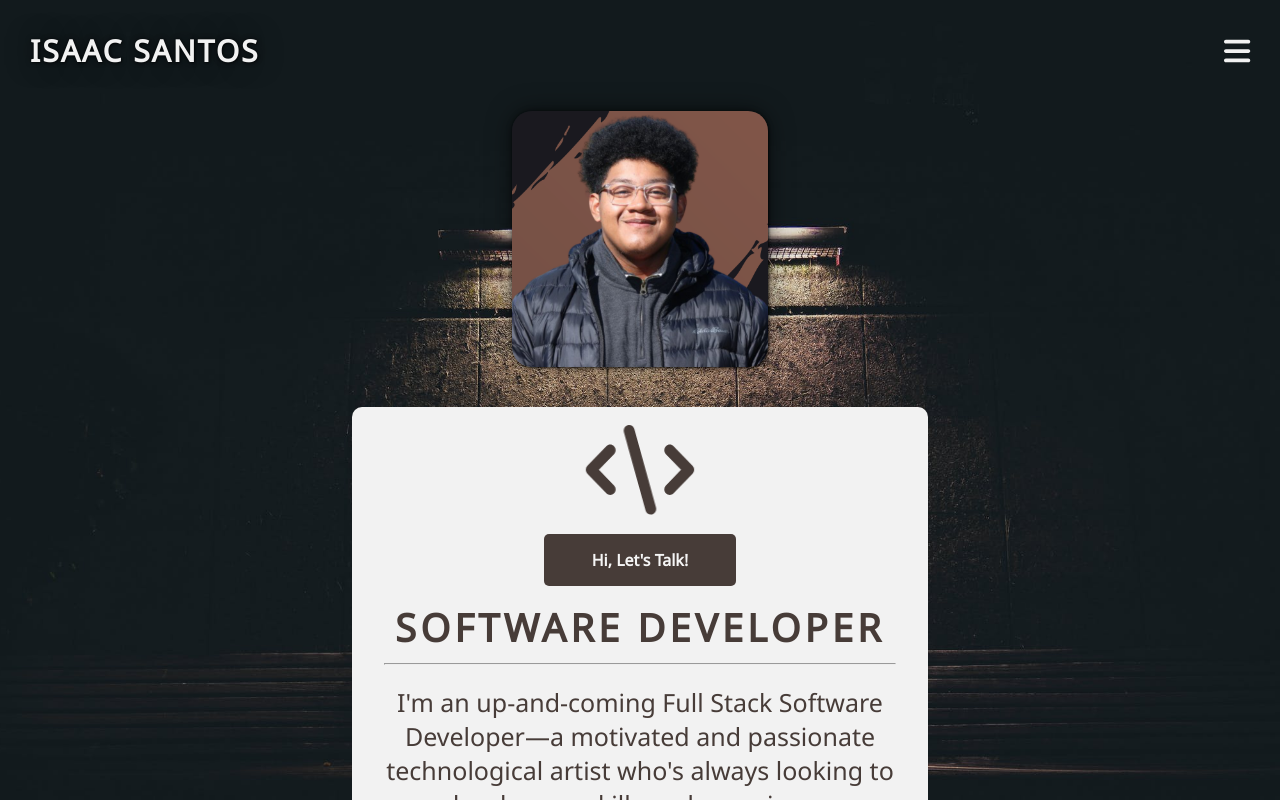
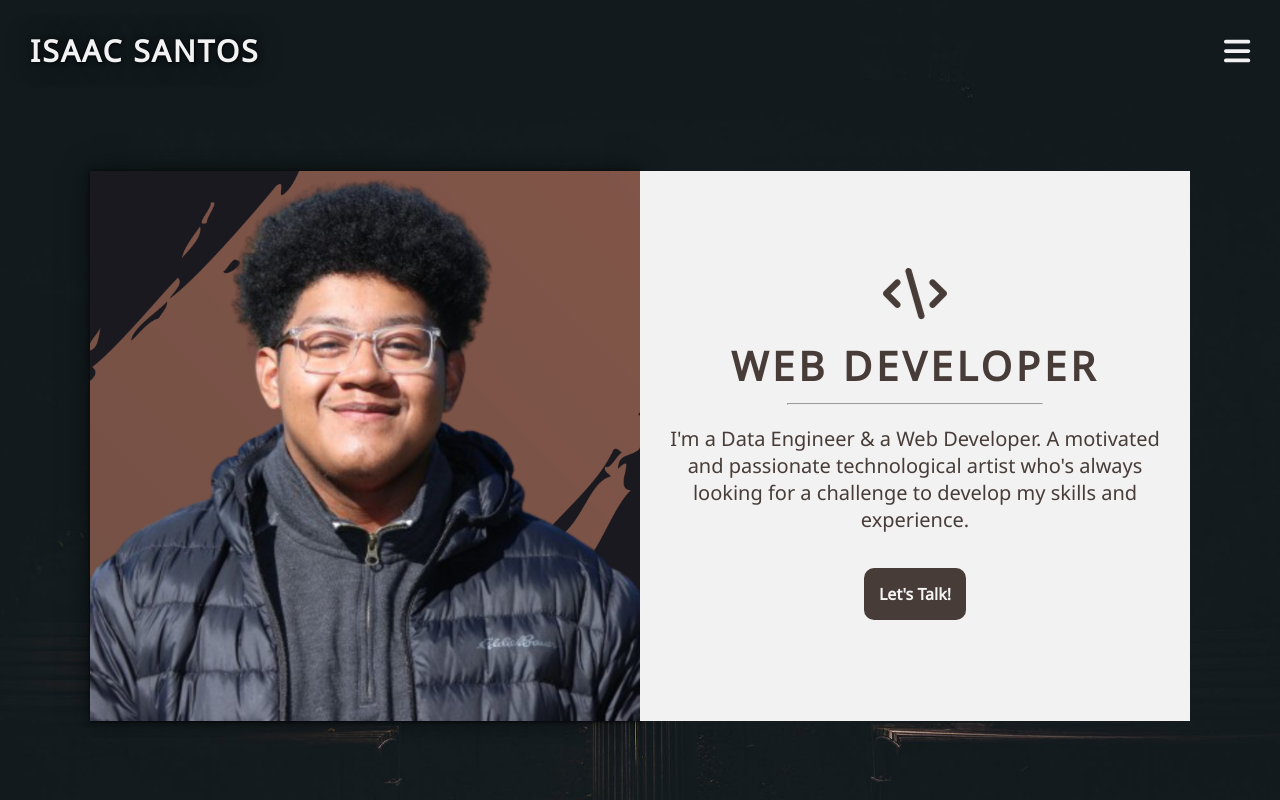
Before and after one commit to Santosisaac13690/Portfolio, a React (Create React App) app: page / in a window 1280 px wide. Shown: the top 800 px of the page. Built offline with nearby package versions, Linux system fonts and the light colour scheme.

Commit message:
updated contact infor & resume & made style changes

```diff
--- a/src/App.css
+++ b/src/App.css
@@ -16,13 +16,9 @@ body {
 }
 
 .hover:hover {
-  opacity: 80%;
-  font-size: 30px;
-  color: olivedrab;
-  transition: all 0.7s ease-in-out;;
-  font-weight: 900;
-  letter-spacing: 4px;
-
+  opacity: 40%;
+  color: white;
+  transition: 1s;
 }
 
 /*----- FOOTER STYLES -----*/
@@ -102,7 +98,7 @@ footer ul li a:hover {
 
 .nav-open {
   background-color: rgba(0, 0, 0, 0.92);
-  width: 100vw;
+  width: 100%;
   height: 100vh;
   z-index: 1000;
   top: 0;
@@ -135,7 +131,7 @@ footer ul li a:hover {
   color: #f2f2f2;
   text-decoration: none;
   padding: 10px;
-  font-size: 25px;
+  font-size: 30px;
   text-shadow: 1px 1px 2px rgba(0, 0, 0, 0.8), 0 0 25px rgba(0, 0, 0, 0.8), 0 0 5px rgba(0, 0, 0, 0.8);
 }
 
@@ -150,37 +146,35 @@ footer ul li a:hover {
 
 .header {
   display: flex;
-  flex-direction: column;
+  flex-direction: row;
   align-items: center;
   justify-content: center;
-  margin-top: 40px;
-  margin-bottom: 40px;
+  margin-top: 100px;
+  margin-bottom: 100px;
 }
 
 .header img {
-  width: 20vw;
-  height: auto;
-  border-radius: 20px;
-  margin-bottom: 40px;
+  width: 550px;
+  height: 550px;
   box-shadow: 1px 1px 2px rgba(0, 0, 0, 0.5), 0 0 25px rgba(0, 0, 0, 0.5), 0 0 5px rgba(0, 0, 0, 0.5);
 }
 
 .home h1 {
   color: #473c38;
   text-align: center;
-  font-size: 7vw;
+  font-size: 4vw;
 }
 
 .home h2 {
   color: #473c38;
   text-align: center;
-  font-size: 3vw;
+  font-size: 40px;
   padding: 10px;
   letter-spacing: 4px;
 }
 
 .home hr {
-  width: 40vw;
+  width: 20vw;
   color: #473c38;
   height: 1px;
   margin-left: auto;
@@ -190,27 +184,31 @@ footer ul li a:hover {
 .home p {
   color: #473c38;
   text-align: center;
-  font-size: 25px;
+  font-size: 20px;
   padding: 20px;
 }
 
 .info {
+  display: flex;
+  flex-direction: column;
+  align-items: center;
+  justify-content: center;
   background-color: #f2f2f2;
-  width: 45vw;
-  border-radius: 10px;
+  width: 550px;
+  height: 550px;
 }
 
 .contact-link {
   display: flex;
   align-items: center;
   justify-content: center;
-  margin: 5px 15vw;
-  padding: 15px 0px;
+  margin: 15px 0px;
+  padding: 15px;
   background-color: #473c38;
   text-decoration: none;
   color: whitesmoke;
-  border-radius: 5px;
   font-weight: 1000;
+  border-radius: 10px;
 }
 
 .contact-link:hover {
@@ -226,7 +224,7 @@ footer ul li a:hover {
   grid-template-rows: 100px 100px 100px 100px 100px 100px;
   align-items: center;
   justify-content: center;
-  margin:  10px 100px;
+  margin:  100px 50px;
 }
 
 .contactInfo {
@@ -241,7 +239,6 @@ footer ul li a:hover {
   flex-direction: column;
   justify-content: center;
   align-items: center;
-  border-radius: 10px 0px 0px 10px;
 }
 
 .form {
@@ -300,7 +297,6 @@ form {
   height: 100%;
   padding: 50px;
   background: #fff;
-  border-radius: 0px 10px 10px 0px;
 }
 
 form h2 {
@@ -332,7 +328,8 @@ form .inputBox input, form .inputBox textarea {
 
 form .inputBox input[type="submit"] {
   width: 100px;
-  background: olivedrab;
+  background: #473c38;
+  border-radius: 10px;
   color: #fff;
   border: none;
   cursor: pointer;
@@ -368,7 +365,6 @@ label {
 .project img{
   width: 30vw;
   height: 16.5vw;
-  border-radius: 10px 10px 0px 0px;
   filter: grayscale(90%);
 }
 
@@ -401,7 +397,6 @@ label {
   margin: 20px;
   background-color: #f2f2f2;
   width: 30vw;
-  border-radius: 10px;
 }
 
 .project:hover {
@@ -417,7 +412,7 @@ label {
   flex-direction: column;
   align-items: center;
   justify-content: center;
-  margin: 10px;
+  margin: 15px;
   height: auto;
 }
 
@@ -430,12 +425,10 @@ label {
   color: #473c38;
   margin: 10px;
   width: 80vw;
-  border-radius: 10px;
 }
 
 .show-project img{
   width: 80vw;
-  border-radius: 10px 10px 0px 0px;
 }
 
 .show-project p {
@@ -450,14 +443,15 @@ label {
 
 .show-project a {
   color: #fff;
-  background-color: olivedrab;
+  background-color: #473c38;
   width: 110px;
   color: #fff;
   border: none;
   cursor: pointer;
-  padding: 8px;
+  padding: 10px;
   font-size: 18px;
-  margin: 10px;
+  margin: 25px 10px;
+  border-radius: 10px;
   text-decoration: none;
   text-align: center;
 }
@@ -514,10 +508,6 @@ label {
   .contactInfo {
     display: none;
   }
-
-  form {
-    border-radius: 10px;
-  }
 }
 
 @media only screen and (max-width: 600px) {
@@ -550,10 +540,28 @@ label {
 
 @media only screen and (max-width: 700px) {
   .header img {
-    width: 40vw;
+    width: 300px;
+    height: 300px;
   }
 
   .info {
-    width: 80vw;
+    width: 300px;
   }
 }
+
+@media only screen and (max-width: 1166px) {
+  .header {
+    display: flex;
+    flex-direction: column;
+  }
+}
+
+@media only screen and (max-width: 750px) {
+  .home h2 {
+    font-size: 20px;
+  }
+
+  .home h1 {
+    font-size: 20px;
+  }
+}
--- a/src/Projects.json
+++ b/src/Projects.json
@@ -43,8 +43,8 @@
             "imageAlt": "Ecommerce - STAY QUIET",
             "deployLink": "https://isaac-stayquiet.herokuapp.com/",
             "repoLink": "https://github.com/Santosisaac13690/ecommerce-react",
-            "name": "Ecommerce - STAY QUIET",
-            "languages": "HTML | CSS | React | MySQL | Node",
+            "name": "Ecommerce Site",
+            "languages": "React | MySQL | Node",
             "contributors": "By Isaac Santos",
             "background": "This is the 3rd version of this Ecommerce site. Throughout the R2H apprenticeship, we worked on this project periodically and implemented newfound knowledge. This is easily my favorite project because I learned about React, databases, and backend servers. I poured my heart and soul into this project and spent hours trying to make it perfect and I am very proud of the end result."
         },
@@ -58,7 +58,7 @@
             "name": "Code 4 Justice",
             "languages": "HTML | CSS",
             "contributors": "By Seth, Jacky, Sam, Axel & Isaac",
-            "background": "This was the first group project in the R2H apprenticeship and my favorite group project. This was my favorite group project because I got to work with awesome teammates and I made lasting relationships with my team members. Our team was assigned to create a website to spread awareness of a social cause and we chose immigration reform because we were all passionate about this cause. My contribution was the About Us page and the footer. I used flex to align our headshots, and for the footer, I used Font Awesome because of the high quality and the easy-to-use icons."
+            "background": "This was the first group project in the R2H apprenticeship and my favorite group project. This was my favorite group project because I got to work with awesome teammates and I made lasting relationships with my team members. Our team was assigned to create a website to spread awareness of a social cause and we chose immigration reform because we were all passionate about this cause. My contribution was the About Us page and the footer."
         },
 
         {
@@ -68,9 +68,9 @@
             "deployLink": "https://r2h-netflix.herokuapp.com/",
             "repoLink": "https://github.com/Santosisaac13690/netflix-redesign",
             "name": "Netflix Redesign",
-            "languages": "HTML | CSS | React | TMDB API",
+            "languages": "React | Node | TMDB API",
             "contributors": "By Van, Marty, Puran, Sam, Jacky & Isaac",
-            "background": "This was the final group project in the R2H apprenticeship. Our team was assigned to find a popular website on the internet and redesign it to our liking. My contribution was the nav, footer, the new and popular page, movies page, and the shows page. I used flex for the nav and footer to align the content, and I used Font Awesome icons. The TMDB API was pulling movies into our pages, but it needed some styling, so I styled it to look close to Netflix's site. "
+            "background": "This was the final group project in the R2H apprenticeship. Our team was assigned to find a popular website on the internet and redesign. My contribution was the nav, footer, the new and popular page, movies page, and the shows page. The TMDB API was pulling movies into our pages, but it needed some styling, so I styled it to look to like Netflix's website. "
         }
     ]
 }
--- a/src/components/Home.jsx
+++ b/src/components/Home.jsx
@@ -17,10 +17,10 @@ function Home() {
           <img src={Headshot} alt='Headshot' />
           <div className='info'>
             <h1><FontAwesomeIcon icon={faCode} className='code-icon' flip /></h1>
-            <Link to='/contact' className='contact-link'>Hi, Let's Talk!</Link>
-            <h2>SOFTWARE DEVELOPER</h2>
+            <h2>WEB DEVELOPER</h2>
             <hr />
-            <p>I'm an up-and-coming Full Stack Software Developer—a motivated and passionate technological artist who's always looking to develop my skills and experience.</p>
+            <p>I'm a Data Engineer & a Web Developer. A motivated and passionate technological artist who's always looking for a challenge to develop my skills and experience.</p>
+            <Link to='/contact' className='contact-link'>Let's Talk!</Link>
           </div>
         </div>
       </div>
--- a/src/components/Nav.jsx
+++ b/src/components/Nav.jsx
@@ -1,6 +1,6 @@
 import React, {Component} from 'react';
 import { Link } from 'react-router-dom';
-import Resume from '../assets/Isaac Santos Resume.pdf'
+import Resume from '../assets/Isaac Santos Updated Resume.pdf'
 import { FontAwesomeIcon } from '@fortawesome/react-fontawesome';
 import {
     faBars,
@@ -39,7 +39,7 @@ export default class Nav extends Component {
                             <div className='nav-menu'>
                                 <div className='closed-nav'>
                                     <Link to='/' className='name'><h3>ISAAC SANTOS</h3></Link>
-                                    <a aria-label="open-nav" onClick={Handlechange}><FontAwesomeIcon icon={faXmark} /></a>
+                                    <a aria-label="close-navbar" onClick={Handlechange}><FontAwesomeIcon icon={faXmark} /></a>
                                 </div>
 
                                 <ul>
--- a/src/components/Projects.jsx
+++ b/src/components/Projects.jsx
@@ -16,7 +16,6 @@ function Projects(props) {
                             <img src={card.image} alt={card.imageAlt} className='image' />
                             <h2>{card.name}</h2>
                             <p>{card.languages}</p>
-                            <p>{card.contributors}</p>
                         </div>
                       </Link>
                     )
```
Also changed, not shown: 2 other files (tests, documents, lock files or other folders).
